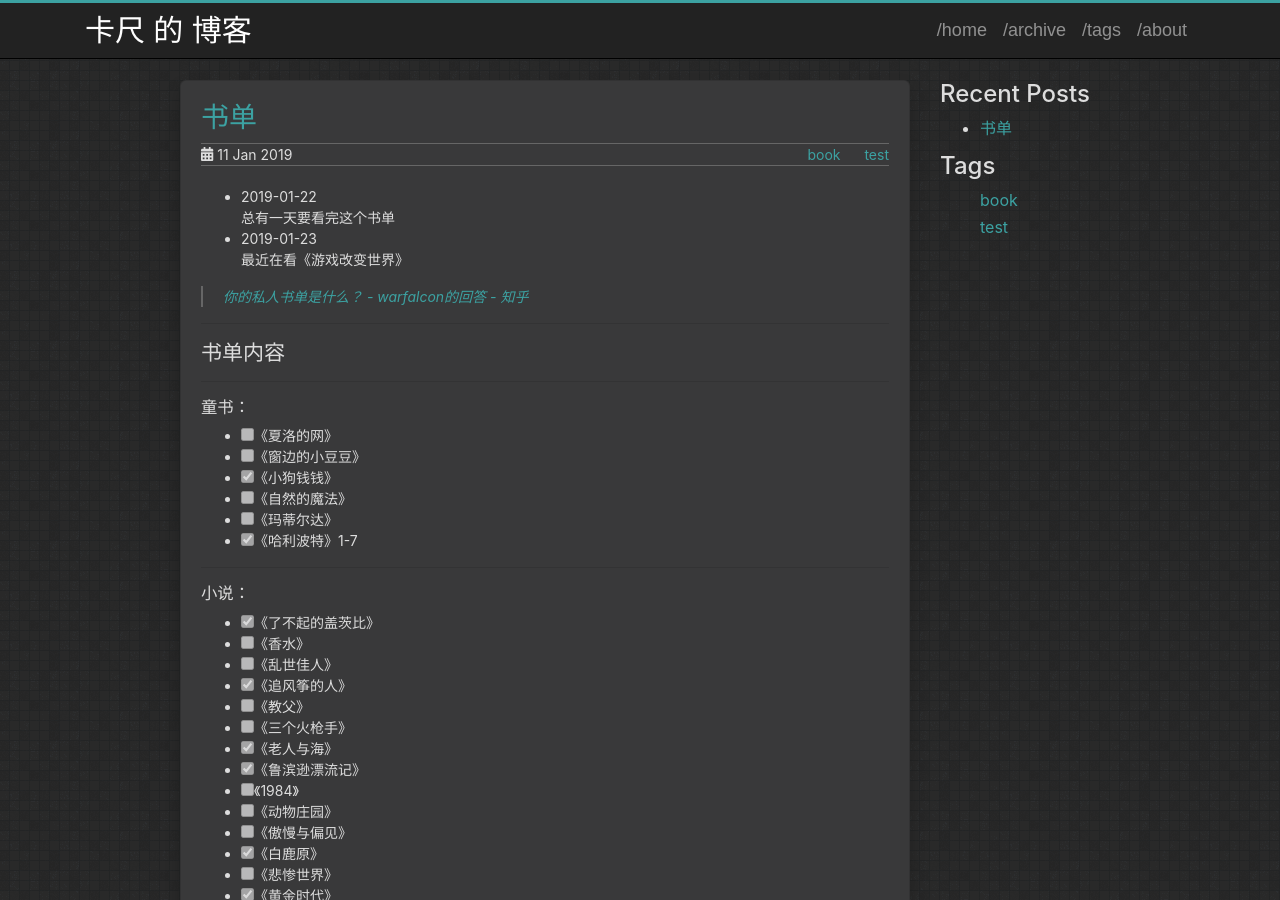
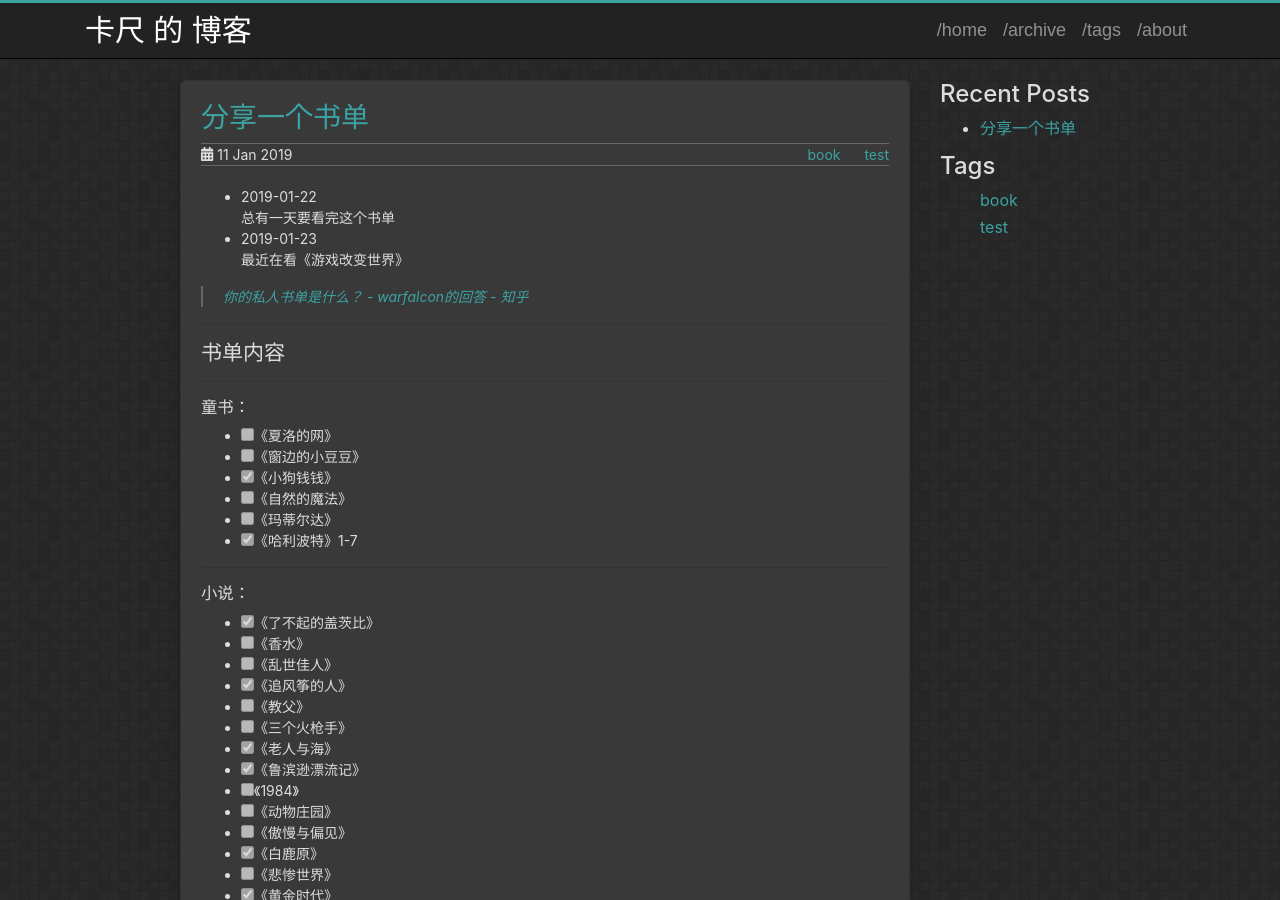
Before and after one commit to xuexgchn/xuexgchn.github.io, a Jekyll site: the page built from _posts/2019-01-26-分享一个书单.md, in a window 1280 px wide and 900 px high. Built offline with Jekyll 4.4.1, drawn with Linux system fonts in a browser that asks for light colours.

Commit message:
xuexg
修改部分描述

```diff
--- a/_posts/2019-01-26-分享一个书单.md
+++ b/_posts/2019-01-26-分享一个书单.md
@@ -1,8 +1,8 @@
 ---
 layout: post
-title: "书单"
+title: "分享一个书单"
 date: 2019-01-11 16:25:06
-description: Here you'll find out how to install this theme
+description: 分享战隼的书单以及自己的阅读进度
 tags:
  - book
  - test
```
